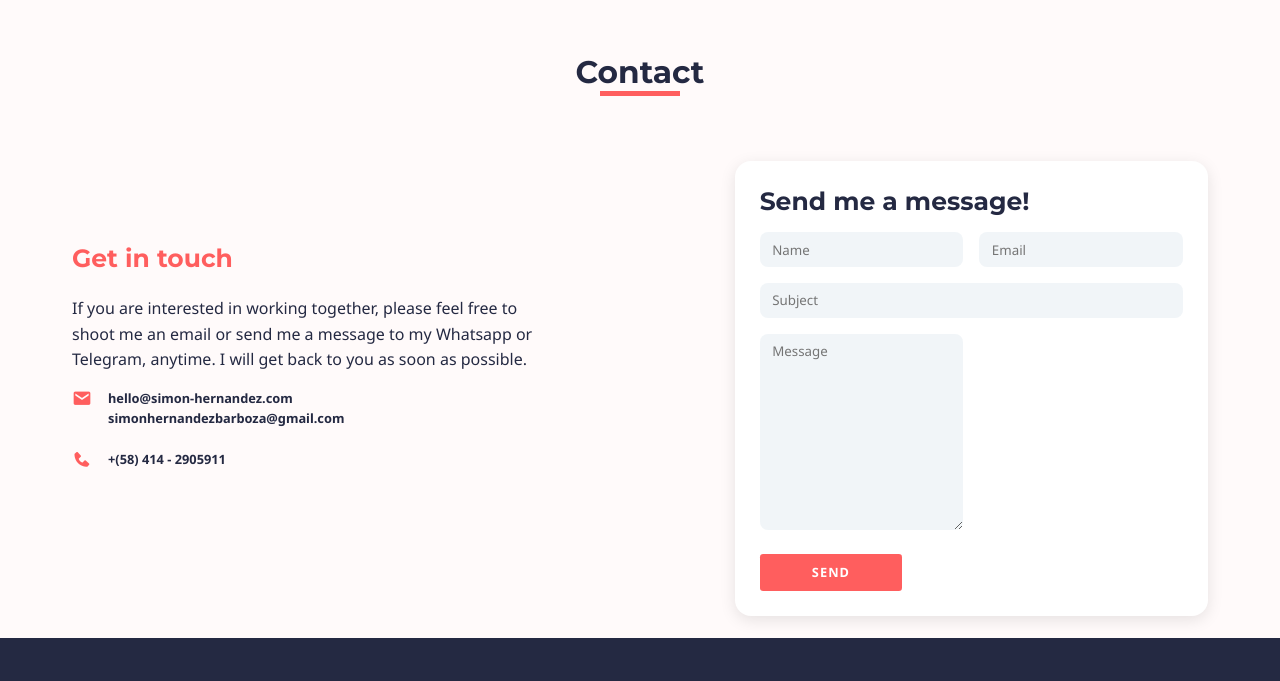
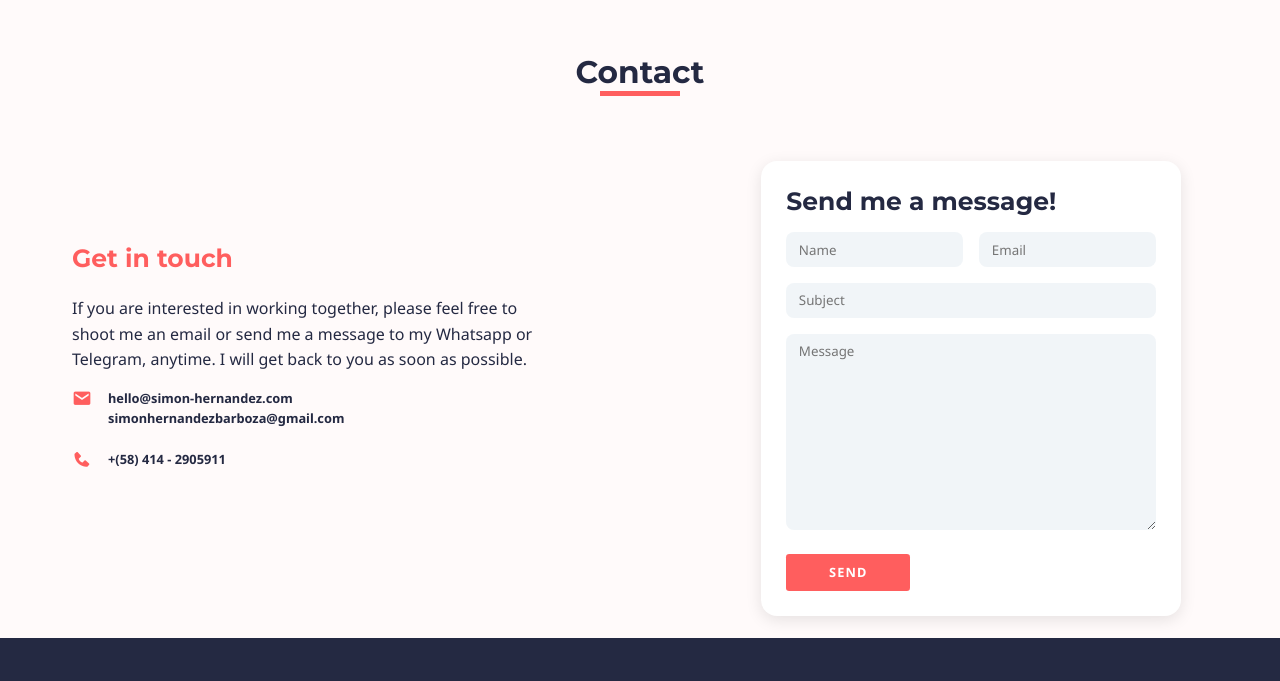
Before and after one commit to simonhernandez/personalportfolio, a website: page index.html in a window 1280 px wide. Shown: the part 3829-4510 px from the top of the page. Drawn offline with nearby package versions, Linux system fonts and the light colour scheme.

Commit message:
fix: grid item positioning

```diff
--- a/app/scss/components/_form.scss
+++ b/app/scss/components/_form.scss
@@ -45,7 +45,7 @@
                              "name email"
                              "subject subject"
                              "message message"
-                             "btn .";
+                             "btn status";
 
         grid-template-columns: repeat(2, 1fr);
         gap: 1rem;
@@ -70,10 +70,13 @@
             &--subject{
                 grid-area: subject;
             }
+            &--text{
+                grid-area: message;
+            }
         }
 
-        &__textarea{
-            grid-area: message;
+        &__status{
+            grid-area: status;
         }
 
         .btn{
```
Also changed, not shown: app/css/main.css, 1 other file.
